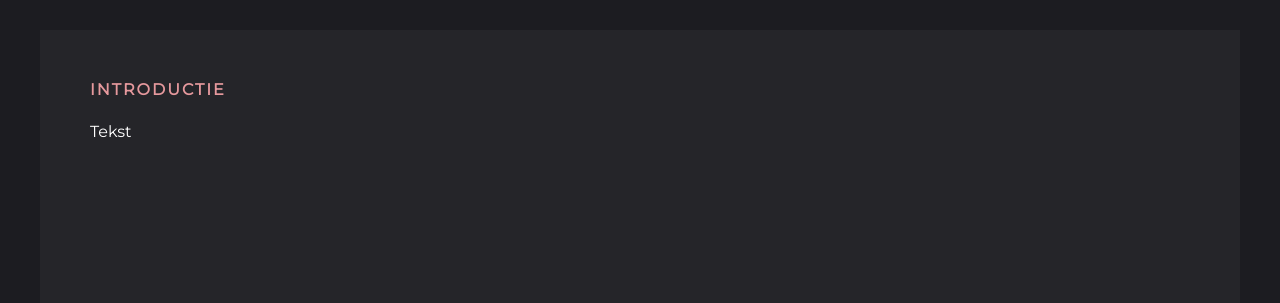
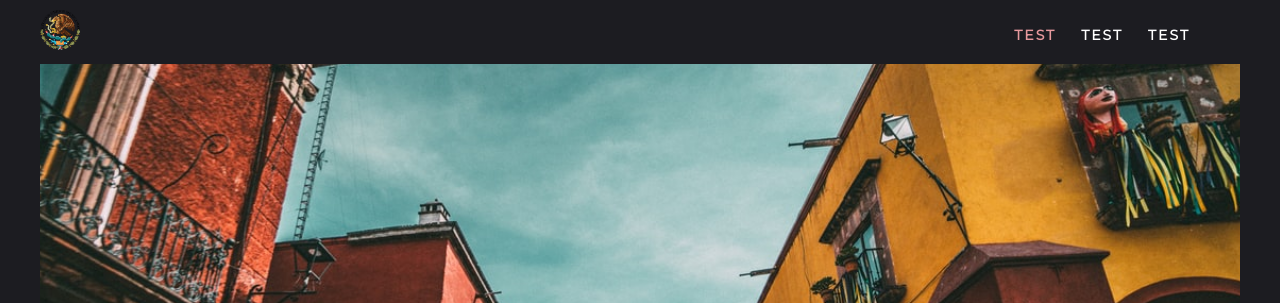
Before and after one commit to jhogen/Webcarto, a plain HTML site: page index.html in a window 1280 px wide. Shown: the top 303 px of the page. Drawn offline with nearby package versions, Linux system fonts and the light colour scheme.

Commit message:
foto op de voorpagina en navigatiebalk toegevoegd

```diff
--- a/css/webcarto.css
+++ b/css/webcarto.css
@@ -20,6 +20,86 @@ binnencontainer {
     float: none;
     margin: 0 auto;
     display: inherit;
+}
+
+buitenbalk {
+    width: 100%;
+     background-color: #1c1c21;
+    border-bottom: 0px solid #2C9AB7;
+    position: fixed;
+    z-index: 99999;
+    left: 0px;
+    vertical-align: middle;
+
+}
+
+header {
+    max-width: 1200px;
+    text-align: left;
+    float: none;
+    margin: 0 auto;
+	padding-top: 10px;
+	padding-bottom: 10px;
+}
+
+nav {
+	float: right;
+	width: 50%;
+	text-align: right;
+	margin-right: 25px;
+}
+
+header nav ul {
+	list-style: none;
+	float: right;
+}
+
+nav ul li {
+	float: left;
+	color: #FFFFFF;
+	font-size: 14px;
+	text-align: left;
+	margin-right: 25px;
+	letter-spacing: 2px;
+	font-weight: bold;
+	transition: all 0s linear;
+}
+
+ul li a {
+	color: #FFFFFF;
+	text-decoration: none;
+}
+
+ul li:hover a {
+	color: #2C9AB7;
+}
+
+a {
+	color: #FEFEFE;
+	text-decoration: none;
+}
+
+a:hover {
+	color: #C4C4C4;
+}
+
+.frontPageContainer {
+	color: #FFFFFF;
+	text-align: center;
+	margin-top: 0px;
+	margin-right: 0px;
+	margin-bottom: 0px;
+	margin-left: 0px;
+	letter-spacing: 4px;
+}
+
+.frontPageImage {
+	background-image: url("../images/mexicoStreet.jfif");
+	padding-top: 449px;
+	padding-bottom: 380px;
+	background-position: center;
+    background-repeat: no-repeat;
+    background-size: cover;
 }
 
 .Tekstvak1 {
@@ -121,7 +201,7 @@ achtergrond {
 .kader_links {
 	margin-top: 30px;
 	width: 35.5%;
-	background-image: url("../../../OneDrive - Aeres Groep/Afbeeldingen/Boreal-forest-with-river-arctic-Norway.jpg");
+	background-image:;
 	text-align: left !important;
 	display: inline-block;
 	float: left;
@@ -146,13 +226,13 @@ achtergrond {
 .kader_links2 {
 	margin-top: 30px;
 	width: 35.5%;
-	background-image: url("../images/MapUnsplash.jfif");
+	background-image: url("../images/mexicoStreet.jfif");
 	text-align: left !important;
 	display: inline-block;
 	float: right;
 	padding: 50px;
 	height: 320px;
-	background-size: 100%;
+	background-size: 120%;
 	background-repeat: no-repeat;
 
 }
--- a/index.html
+++ b/index.html
@@ -12,6 +12,25 @@
 
 <body>
 <binnencontainer>
+
+<buitenbalk>
+  <header> <a href="">
+	  <img class="tropenmuseum" height="40px" src="images/sealMexico.png">
+  </a>
+    <nav>
+      <ul>
+		  <li><a href="HomePage.html"><span style="color:#E6999D">TEST</span></a></li>
+        <li><a href="PearlRiver.html">TEST</a></li>
+        <li> <a href="MekongRiver.html">TEST</a></li>
+      </ul>
+  </nav>
+  </header>
+</buitenbalk>
+
+
+<section class="frontPageImage" id="frontPageImage">
+    <h2 class="frontPageContainer"></h2>
+  </section>
 
 <section class="Tekstvak1">
 	<h4 class="Titel1"><span style="color:#E6999D">INTRODUCTIE</span></h4>
```
Also changed, not shown: images/Mexican_States_Standard.svg (added), images/mexicoStreet.jfif (added), images/minion.jfif (added), images/sealMexico.png (added), images/sealMexico.svg (added).
